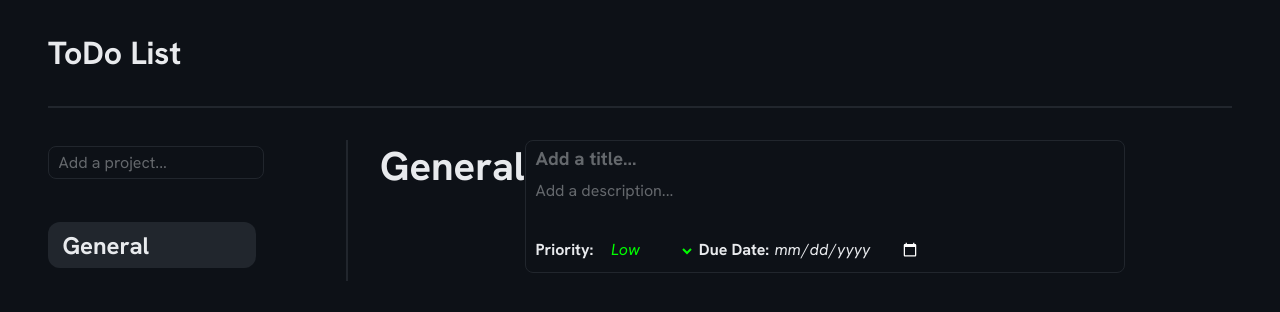
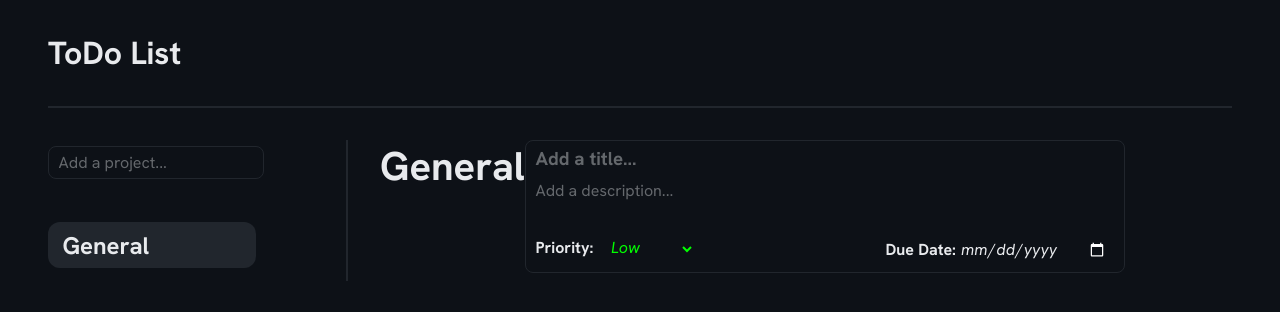
Before and after one commit to PaulReaver/ToDo-List, a website built with Vite: page index.html in a window 1280 px wide. Built offline with nearby package versions, Linux system fonts and the light colour scheme.

Commit message:
Aligned bottom content in add note form

```diff
--- a/css/style.css
+++ b/css/style.css
@@ -51,7 +51,7 @@
     src: url('../fonts/hanken-grotesk-v5-latin-700.woff2') format('woff2');
 }
 
-/* Layout elements*/
+/* Layout */
 body {
     background-color: var(--color-primary);
     font-family: 'Hanken Grotesk', sans-serif;
@@ -93,7 +93,12 @@ main {
     grid-template-columns: 1fr 1fr 1fr;
 }
 
-/* Base elements*/
+/* Base*/
+::selection {
+    color: var(--color-secondary);
+    background-color: var(--color-white);
+}
+
 h1 {
     font-size: var(--font-h1);
     color: var(--color-white);
@@ -215,7 +220,7 @@ input[type='date']::-webkit-calendar-picker-indicator {
     }
 }
 
-/* Custom Blocks and Contents */
+/* Custom */
 .add-project {
     display: flex;
     justify-content: space-between;
@@ -286,6 +291,9 @@ input[type='date']::-webkit-calendar-picker-indicator {
 
 .add-note__bottom-section {
     padding: 0.3rem 0.6rem;
+    display: flex;
+    align-items: center;
+    justify-content: space-between;
 }
 
 @media (hover: hover) {
```
